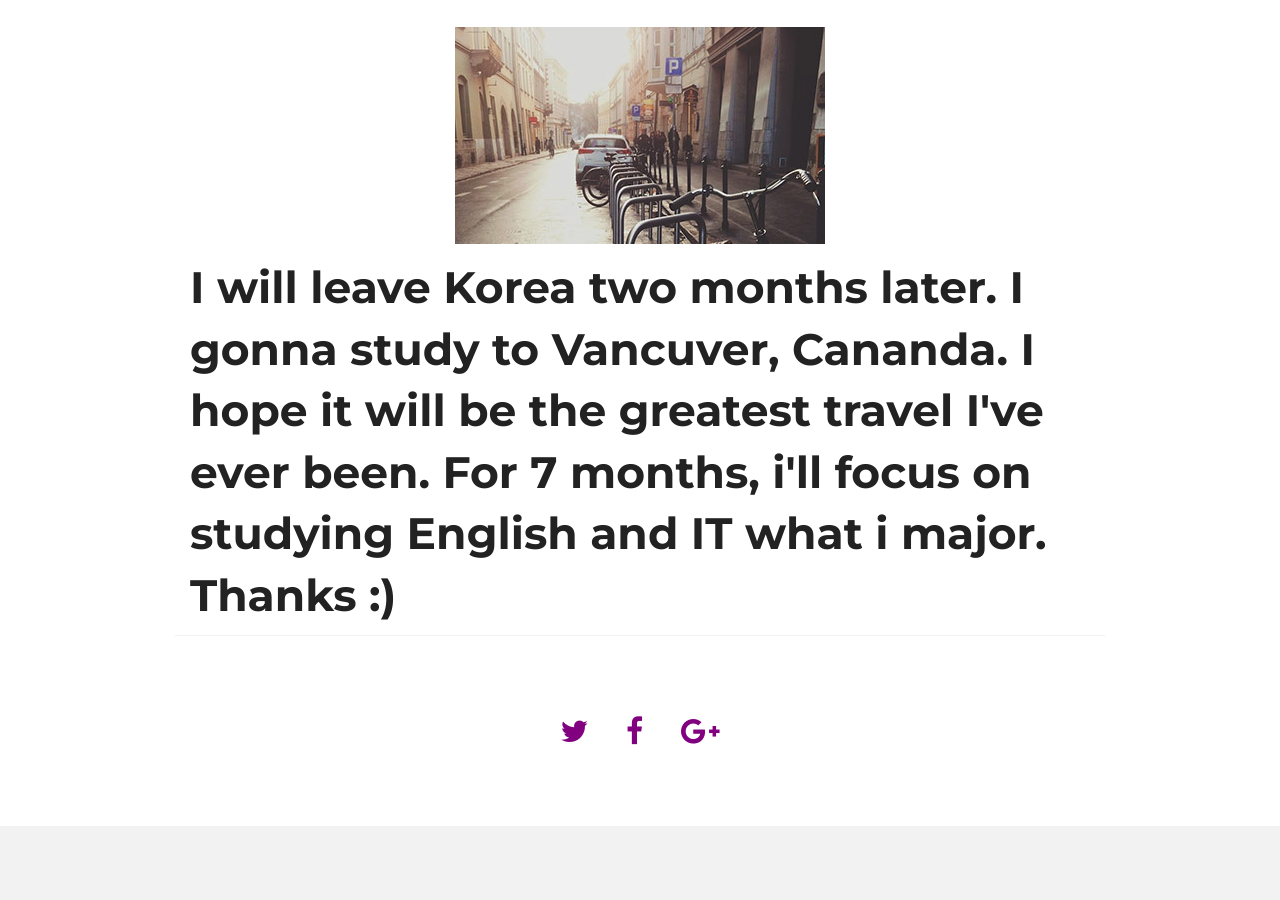
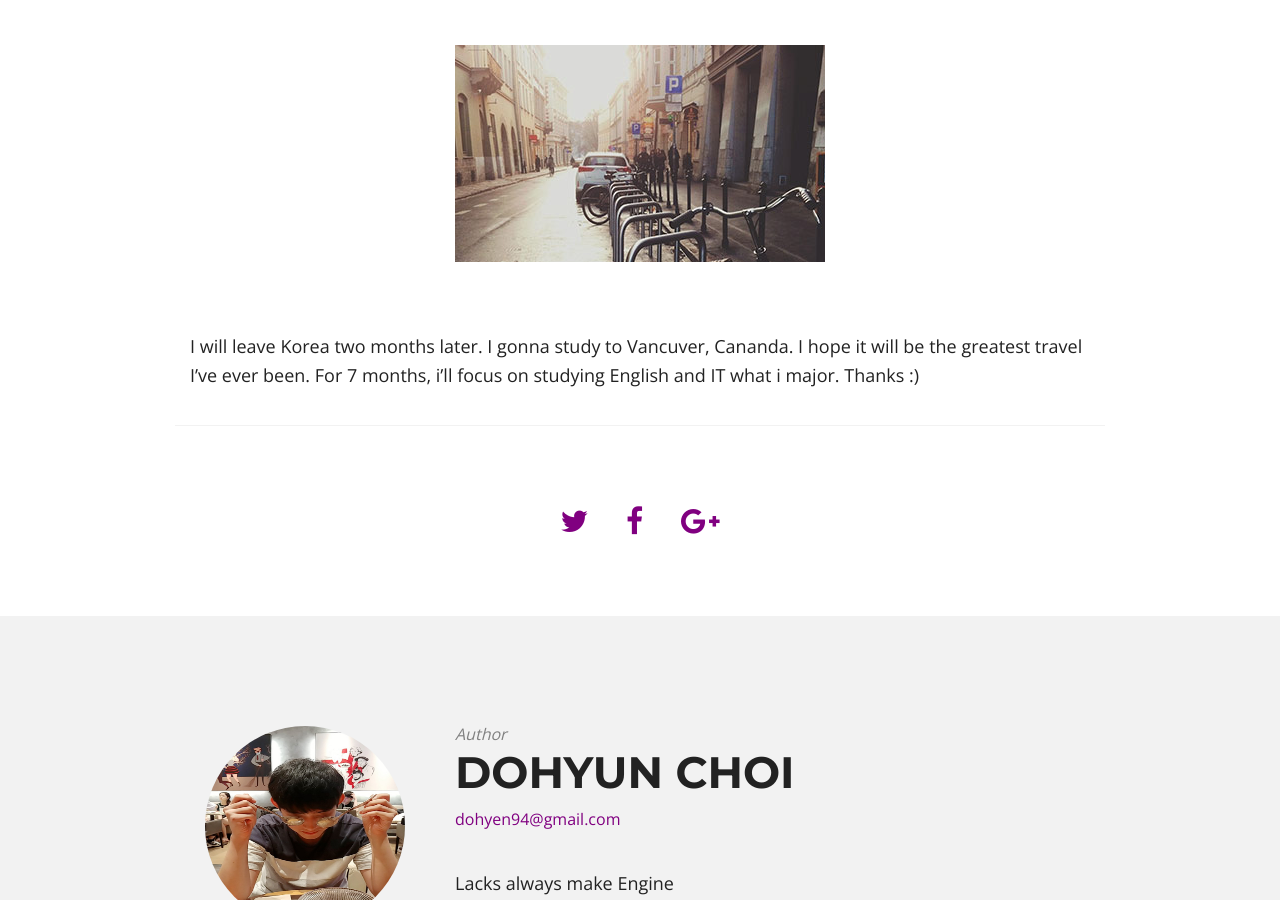
Before and after one commit to DoHyunChoi/dohyunchoi.github.io, a Jekyll site: the page built from _posts/2019-06-06-Travel to Canada.markdown, in a window 1280 px wide and 900 px high, scrolled down 425 px. Built offline with Jekyll 4.4.1, drawn with Linux system fonts in a browser that asks for light colours; nearby versions of some CDN libraries; comment, search, counter and statistics services are not loaded.

Commit message:
Update 2019-06-06-Travel to Canada.markdown

```diff
--- a/_posts/2019-06-06-Travel to Canada.markdown
+++ b/_posts/2019-06-06-Travel to Canada.markdown
@@ -12,10 +12,6 @@ chart:
 comments: true
 featured: true
 ---
-<figure>
 <img src="{{ site.url }}/images/01.jpg">
-</figure>
-<h1 align="left">
 
 I will leave Korea two months later. I gonna study to Vancuver, Cananda.  I hope it will be the greatest travel I've ever been. For 7 months, i'll focus on studying English and IT what i major. Thanks :)
-</h1>
```
